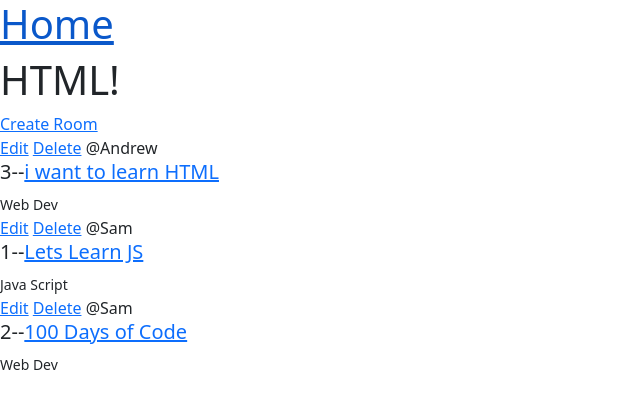
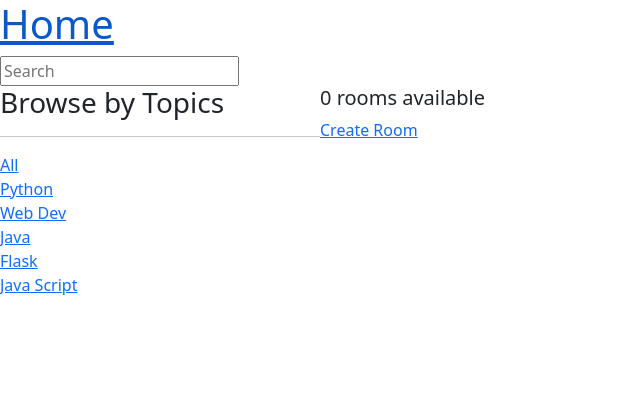
Before and after one commit to Sam-Radnus/Django-Tutorial, a Django app: a page that uses templates/navbar.html in a window 1280 px wide. Shown: the top 409 px of the page, without its empty margins (0-640 px from the left). Run offline with Django 4.2, Linux system fonts and the light colour scheme; data comes from the database, SQL or seed files in the repository.

Commit message:
Search Functionality

```diff
--- a/base/templates/base/home.html
+++ b/base/templates/base/home.html
@@ -1,17 +1,43 @@
 {% extends 'main.html'%}
 <!DOCTYPE html>
 <html lang="en">
+
 <head>
+
   <title>Hello, world!</title>
   <meta charset="UTF-8" />
   <meta name="viewport" content="width=device-width,initial-scale=1" />
   <meta name="description" content="" />
-  <link href="https://cdn.jsdelivr.net/npm/bootstrap@5.2.0-beta1/dist/css/bootstrap.min.css" rel="stylesheet" crossorigin="anonymous">
+  <link rel="stylesheet" type="text/css" href="style.css" />
+  <link href="https://cdn.jsdelivr.net/npm/bootstrap@5.2.0-beta1/dist/css/bootstrap.min.css" rel="stylesheet"
+    crossorigin="anonymous">
 </head>
+
 <body>
+
   {% block content %}
-  <h1>HTML!</h1>
+  <style>
+    .home-container{
+      display:grid;
+      grid-template-columns: 1fr 3fr;
+    }
+    </style>
+  <div class="home-container">
     <div>
+      <h3>Browse by Topics</h3>
+      <hr>
+      <div>
+        <a href="{% url 'home' %}">All</a>
+      </div>
+      {% for topic in topics %}
+        <div>
+          <a href="{% url 'home' %}?q={{topic.name}}">{{topic.name}}</a>
+        </div>
+
+        {% endfor %}
+    </div>
+    <div>
+      <h5>{{room_count}} rooms available</h5>
       <a href="{% url 'create-room' %}">Create Room</a>
       {% for room in rooms %}
       <div>
@@ -20,11 +46,16 @@
         <span>@{{room.host.username}}</span>
         <h5>{{room.id}}--<a href="{% url 'room' room.id %}">{{room.name}}</a></h5>
         <small>{{room.topic.name}}</small>
+
       </div>
       {% endfor %}
     </div>
+  </div>
   {% endblock %}
-  <script src="https://cdn.jsdelivr.net/npm/@popperjs/core@2.11.5/dist/umd/popper.min.js" crossorigin="anonymous"></script>
-  <script src="https://cdn.jsdelivr.net/npm/bootstrap@5.2.0-beta1/dist/js/bootstrap.min.js" crossorigin="anonymous"></script>
+  <script src="https://cdn.jsdelivr.net/npm/@popperjs/core@2.11.5/dist/umd/popper.min.js"
+    crossorigin="anonymous"></script>
+  <script src="https://cdn.jsdelivr.net/npm/bootstrap@5.2.0-beta1/dist/js/bootstrap.min.js"
+    crossorigin="anonymous"></script>
 </body>
+
 </html>
--- /dev/null
+++ b/base/templates/base/style.css
@@ -0,0 +1,4 @@
+*{
+    color:red;
+    background-color: blue;
+}
--- a/base/views.py
+++ b/base/views.py
@@ -1,6 +1,7 @@
 from urllib.request import Request
 from django.shortcuts import render,redirect
-from .models import Room
+from django.db.models import Q
+from .models import Room,Topic
 from .forms import RoomForm
 # Create your views here.
 
@@ -12,8 +13,17 @@ from .forms import RoomForm
 # ]
 def home(request):
     #objects-model manager
-    rooms=Room.objects.all()
-    context={'rooms':rooms}
+    q=request.GET.get('q') if request.GET.get('q')!=None else '' #whatever we passed onto the url
+
+    rooms=Room.objects.filter(
+        Q(topic__name__contains=q)|
+        Q(name__icontains=q)|
+        Q(description__icontains=q)
+        )
+
+    topics=Topic.objects.all()
+    room_count=rooms.count()
+    context={'rooms':rooms,'topics':topics,'room_count':room_count}
     return render(request,'base/home.html',context)
 #pk=primary key
 def room(request,pk):
--- a/templates/navbar.html
+++ b/templates/navbar.html
@@ -11,8 +11,10 @@
   <a href="/">
       <h1>Home</h1>
   </a>
-
-  <script src="https://cdn.jsdelivr.net/npm/@popperjs/core@2.11.5/dist/umd/popper.min.js" crossorigin="anonymous"></script>
+  <form method="GET" action="{% url 'home' %}">
+    <input type="text" name="q" placeholder="Search"/>
+  </form>
+   <script src="https://cdn.jsdelivr.net/npm/@popperjs/core@2.11.5/dist/umd/popper.min.js" crossorigin="anonymous"></script>
   <script src="https://cdn.jsdelivr.net/npm/bootstrap@5.2.0-beta1/dist/js/bootstrap.min.js" crossorigin="anonymous"></script>
 </body>
 </html>
```
Lines whose indentation alone changed are shown as unchanged.
